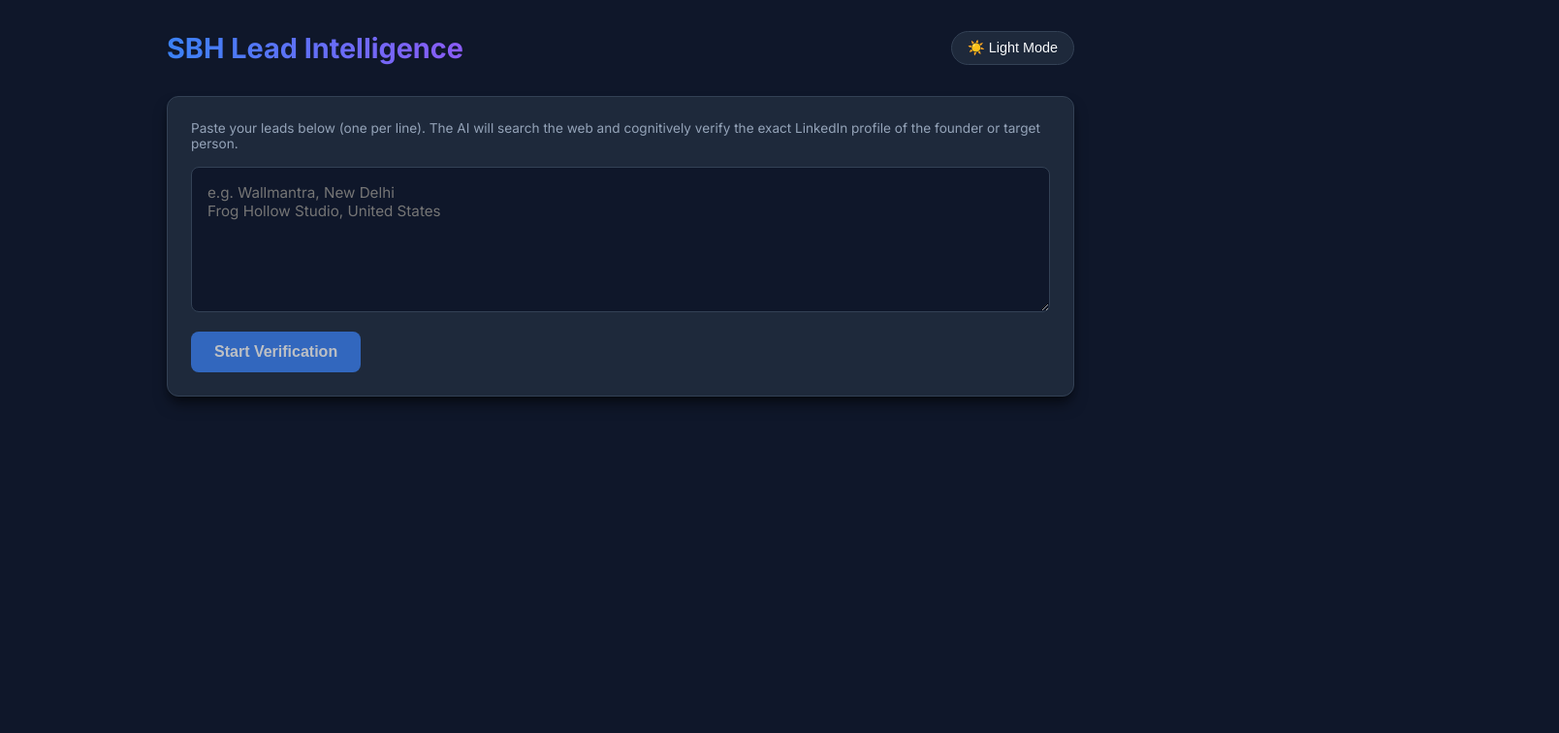
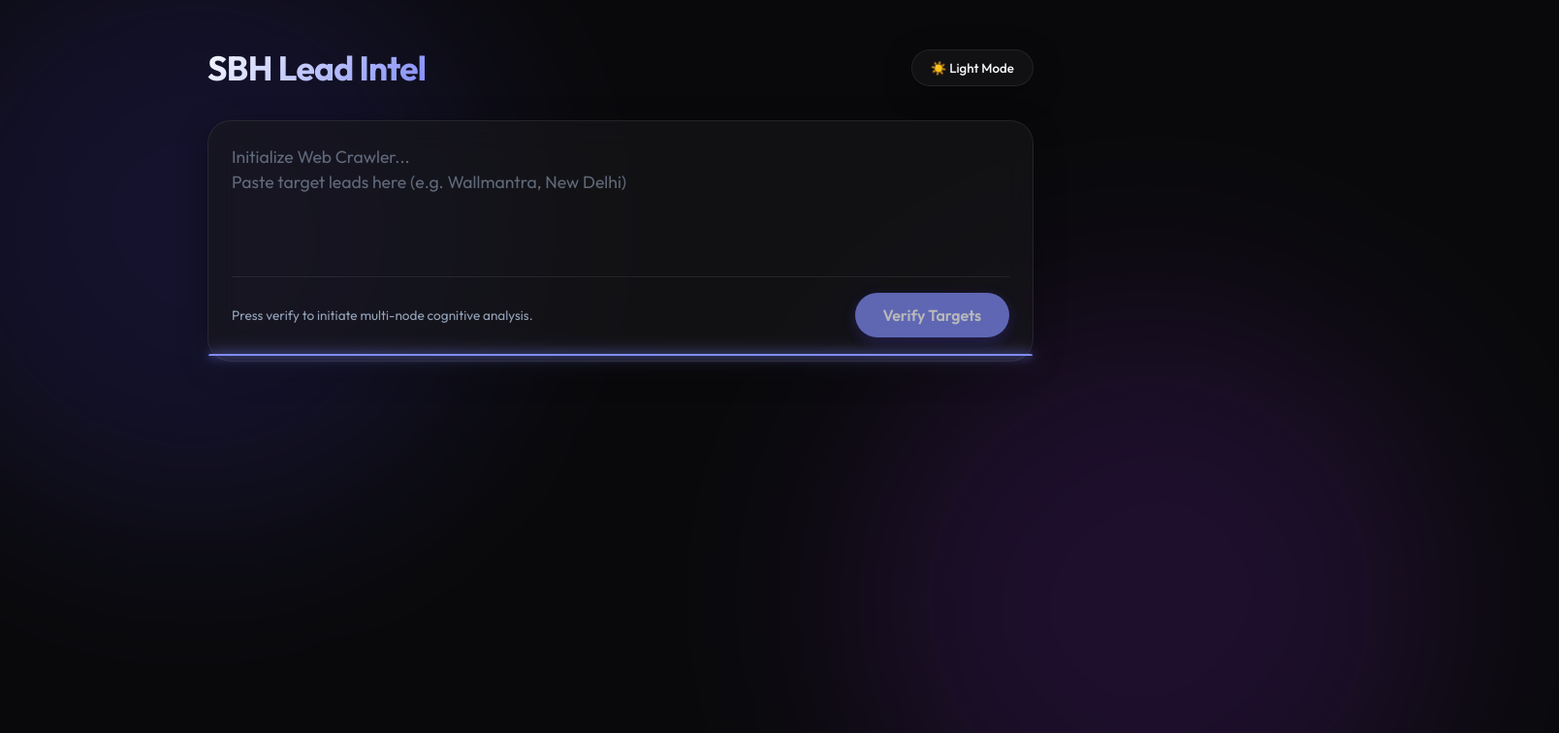
Before and after one commit to rai-analytics/sbh-lead-intel-web, a Next.js app: page / in a window 1280 px wide. Shown: the top 756 px of the page at 97% size, 1608 px wide, since content can reach past the window. Built offline with nearby package versions, Linux system fonts and the light colour scheme.

Commit message:
UI/UX Overhaul: Premium Glassmorphism & Cards

```diff
--- a/src/app/globals.css
+++ b/src/app/globals.css
@@ -1,26 +1,33 @@
-@import url('https://fonts.googleapis.com/css2?family=Inter:wght@400;500;600;700&display=swap');
+@import url('https://fonts.googleapis.com/css2?family=Outfit:wght@300;400;500;600;700&display=swap');
 
 :root {
-  --background: #f8fafc;
-  --foreground: #0f172a;
-  --card-bg: #ffffff;
-  --border: #e2e8f0;
-  --primary: #3b82f6;
-  --primary-hover: #2563eb;
+  /* LIGHT MODE (Elegant Cream) */
+  --bg-base: #fdfbf7;
+  --bg-gradient-1: rgba(147, 197, 253, 0.3);
+  --bg-gradient-2: rgba(196, 181, 253, 0.3);
+  --glass-bg: rgba(255, 255, 255, 0.7);
+  --glass-border: rgba(255, 255, 255, 0.8);
+  --text-main: #1e293b;
+  --text-muted: #64748b;
+  --accent: #4f46e5;
+  --accent-hover: #4338ca;
+  --card-shadow: 0 8px 32px 0 rgba(31, 38, 135, 0.07);
   --success: #10b981;
   --error: #ef4444;
-  --radius: 12px;
-  --shadow: 0 4px 6px -1px rgba(0, 0, 0, 0.1), 0 2px 4px -1px rgba(0, 0, 0, 0.06);
 }
 
 [data-theme='dark'] {
-  --background: #0f172a;
-  --foreground: #f8fafc;
-  --card-bg: #1e293b;
-  --border: #334155;
-  --primary: #3b82f6;
-  --primary-hover: #60a5fa;
-  --shadow: 0 10px 15px -3px rgba(0, 0, 0, 0.5), 0 4px 6px -2px rgba(0, 0, 0, 0.3);
+  /* DARK MODE (Obsidian Black) */
+  --bg-base: #09090b;
+  --bg-gradient-1: rgba(79, 70, 229, 0.15);
+  --bg-gradient-2: rgba(147, 51, 234, 0.15);
+  --glass-bg: rgba(24, 24, 27, 0.6);
+  --glass-border: rgba(255, 255, 255, 0.08);
+  --text-main: #f8fafc;
+  --text-muted: #94a3b8;
+  --accent: #818cf8;
+  --accent-hover: #6366f1;
+  --card-shadow: 0 8px 32px 0 rgba(0, 0, 0, 0.3);
 }
 
 * {
@@ -30,174 +37,291 @@
 }
 
 body {
-  font-family: 'Inter', sans-serif;
-  background-color: var(--background);
-  color: var(--foreground);
-  transition: background-color 0.3s ease, color 0.3s ease;
+  font-family: 'Outfit', sans-serif;
+  background-color: var(--bg-base);
+  color: var(--text-main);
   min-height: 100vh;
-  display: flex;
-  flex-direction: column;
+  position: relative;
+  overflow-x: hidden;
+  transition: background-color 0.4s ease, color 0.4s ease;
+}
+
+/* Animated Gradient Background */
+body::before, body::after {
+  content: '';
+  position: absolute;
+  width: 600px;
+  height: 600px;
+  border-radius: 50%;
+  filter: blur(100px);
+  z-index: -1;
+  animation: float 20s infinite linear alternate;
+}
+
+body::before {
+  background: var(--bg-gradient-1);
+  top: -10%;
+  left: -10%;
+}
+
+body::after {
+  background: var(--bg-gradient-2);
+  bottom: -10%;
+  right: -10%;
+  animation-delay: -10s;
+}
+
+@keyframes float {
+  0% { transform: translate(0, 0) rotate(0deg); }
+  100% { transform: translate(100px, 50px) rotate(180deg); }
 }
 
 .container {
-  max-width: 1000px;
+  max-width: 900px;
   margin: 0 auto;
-  padding: 2rem;
-  width: 100%;
+  padding: 3rem 1.5rem;
+  display: flex;
+  flex-direction: column;
+  gap: 2rem;
 }
 
+/* Header */
 .header {
   display: flex;
   justify-content: space-between;
   align-items: center;
-  margin-bottom: 2rem;
 }
 
-.header h1 {
+.logo {
+  font-size: 2.2rem;
   font-weight: 700;
-  font-size: 1.8rem;
-  background: linear-gradient(to right, var(--primary), #8b5cf6);
+  letter-spacing: -0.02em;
+  background: linear-gradient(135deg, var(--text-main), var(--accent));
   -webkit-background-clip: text;
   -webkit-text-fill-color: transparent;
 }
 
 .theme-toggle {
-  background: var(--card-bg);
-  border: 1px solid var(--border);
-  color: var(--foreground);
-  padding: 0.5rem 1rem;
-  border-radius: 20px;
+  background: var(--glass-bg);
+  border: 1px solid var(--glass-border);
+  color: var(--text-main);
+  padding: 0.6rem 1.2rem;
+  border-radius: 99px;
   cursor: pointer;
-  font-size: 0.9rem;
   font-weight: 500;
-  transition: all 0.2s ease;
+  font-family: inherit;
+  backdrop-filter: blur(10px);
+  -webkit-backdrop-filter: blur(10px);
+  box-shadow: var(--card-shadow);
+  transition: all 0.3s ease;
 }
 
 .theme-toggle:hover {
-  background: var(--border);
+  transform: translateY(-2px);
+  border-color: var(--accent);
 }
 
-.card {
-  background: var(--card-bg);
-  border-radius: var(--radius);
+/* Command Box (Input) */
+.command-box {
+  background: var(--glass-bg);
+  backdrop-filter: blur(16px);
+  -webkit-backdrop-filter: blur(16px);
+  border: 1px solid var(--glass-border);
+  border-radius: 24px;
   padding: 1.5rem;
-  box-shadow: var(--shadow);
-  border: 1px solid var(--border);
-  margin-bottom: 1.5rem;
-  transition: all 0.3s ease;
+  box-shadow: var(--card-shadow);
+  display: flex;
+  flex-direction: column;
+  gap: 1rem;
+  position: relative;
+  transition: border-color 0.3s ease, box-shadow 0.3s ease;
 }
 
-.textarea {
-  width: 100%;
-  min-height: 150px;
-  background: var(--background);
-  color: var(--foreground);
-  border: 1px solid var(--border);
-  border-radius: 8px;
-  padding: 1rem;
-  font-family: 'Inter', sans-serif;
-  font-size: 0.95rem;
-  resize: vertical;
-  margin-bottom: 1rem;
-  outline: none;
-  transition: border-color 0.2s ease;
+.command-box:focus-within {
+  border-color: var(--accent);
+  box-shadow: 0 0 0 1px var(--accent), var(--card-shadow);
 }
 
-.textarea:focus {
-  border-color: var(--primary);
+.command-input {
+  width: 100%;
+  min-height: 120px;
+  background: transparent;
+  border: none;
+  color: var(--text-main);
+  font-family: 'Outfit', sans-serif;
+  font-size: 1.1rem;
+  resize: none;
+  outline: none;
+  line-height: 1.5;
 }
 
-.btn {
-  background: var(--primary);
-  color: white;
+.command-input::placeholder {
+  color: var(--text-muted);
+  opacity: 0.6;
+}
+
+.command-actions {
+  display: flex;
+  justify-content: space-between;
+  align-items: center;
+  border-top: 1px solid var(--glass-border);
+  padding-top: 1rem;
+}
+
+.action-hint {
+  font-size: 0.85rem;
+  color: var(--text-muted);
+}
+
+.btn-primary {
+  background: var(--accent);
+  color: #fff;
   border: none;
-  padding: 0.75rem 1.5rem;
-  border-radius: 8px;
+  padding: 0.8rem 1.8rem;
+  border-radius: 99px;
   font-weight: 600;
+  font-family: inherit;
+  font-size: 1rem;
   cursor: pointer;
-  font-size: 1rem;
-  transition: background 0.2s ease, transform 0.1s ease;
+  transition: all 0.2s ease;
   display: flex;
   align-items: center;
   gap: 0.5rem;
+  box-shadow: 0 4px 14px 0 rgba(79, 70, 229, 0.39);
 }
 
-.btn:hover {
-  background: var(--primary-hover);
+.btn-primary:hover:not(:disabled) {
+  background: var(--accent-hover);
+  transform: translateY(-2px);
 }
 
-.btn:active {
-  transform: scale(0.98);
+.btn-primary:disabled {
+  opacity: 0.7;
+  cursor: not-allowed;
+  transform: none;
 }
 
-.btn:disabled {
-  opacity: 0.7;
-  cursor: not-allowed;
-}
-
-.results-table {
-  width: 100%;
-  border-collapse: collapse;
+/* Results Grid */
+.results-grid {
+  display: grid;
+  grid-template-columns: 1fr;
+  gap: 1rem;
   margin-top: 1rem;
 }
 
-.results-table th, .results-table td {
-  padding: 1rem;
-  text-align: left;
-  border-bottom: 1px solid var(--border);
+.result-card {
+  background: var(--glass-bg);
+  backdrop-filter: blur(12px);
+  -webkit-backdrop-filter: blur(12px);
+  border: 1px solid var(--glass-border);
+  border-radius: 16px;
+  padding: 1.5rem;
+  box-shadow: var(--card-shadow);
+  display: flex;
+  align-items: center;
+  justify-content: space-between;
+  animation: slideUp 0.4s ease forwards;
+  opacity: 0;
+  transform: translateY(20px);
 }
 
-.results-table th {
-  font-weight: 600;
-  color: var(--foreground);
-  background-color: rgba(0,0,0,0.02);
+@keyframes slideUp {
+  to { opacity: 1; transform: translateY(0); }
 }
 
-[data-theme='dark'] .results-table th {
-  background-color: rgba(255,255,255,0.02);
+.result-info h3 {
+  font-size: 1.1rem;
+  font-weight: 600;
+  margin-bottom: 0.3rem;
 }
 
-.status-badge {
-  padding: 0.25rem 0.75rem;
-  border-radius: 9999px;
-  font-size: 0.8rem;
-  font-weight: 600;
+.result-link {
+  color: var(--accent);
+  text-decoration: none;
+  font-size: 0.95rem;
+  font-weight: 500;
+  display: inline-flex;
+  align-items: center;
+  gap: 0.4rem;
 }
 
-.status-high {
-  background: rgba(16, 185, 129, 0.1);
-  color: var(--success);
+.result-link:hover {
+  text-decoration: underline;
 }
 
-.status-low {
-  background: rgba(239, 68, 68, 0.1);
-  color: var(--error);
+.badge {
+  display: inline-flex;
+  align-items: center;
+  gap: 0.4rem;
+  padding: 0.4rem 1rem;
+  border-radius: 99px;
+  font-size: 0.85rem;
+  font-weight: 600;
+  background: var(--glass-bg);
+  border: 1px solid var(--glass-border);
 }
 
-.status-pending {
-  background: rgba(59, 130, 246, 0.1);
-  color: var(--primary);
+.dot {
+  width: 8px;
+  height: 8px;
+  border-radius: 50%;
 }
 
-.loader {
-  border: 2px solid rgba(255,255,255,0.3);
-  border-top: 2px solid white;
-  border-radius: 50%;
-  width: 16px;
-  height: 16px;
-  animation: spin 1s linear infinite;
+.dot-high { background: var(--success); box-shadow: 0 0 8px var(--success); }
+.dot-low { background: var(--error); box-shadow: 0 0 8px var(--error); }
+.dot-pending { background: var(--accent); animation: pulse 1.5s infinite; }
+
+@keyframes pulse {
+  0% { box-shadow: 0 0 0 0 rgba(79, 70, 229, 0.4); }
+  70% { box-shadow: 0 0 0 6px rgba(79, 70, 229, 0); }
+  100% { box-shadow: 0 0 0 0 rgba(79, 70, 229, 0); }
 }
 
-@keyframes spin {
-  0% { transform: rotate(0deg); }
-  100% { transform: rotate(360deg); }
+/* Export Button */
+.export-bar {
+  display: flex;
+  justify-content: flex-end;
+  margin-bottom: 1rem;
 }
 
-.help-text {
-  font-size: 0.85rem;
-  color: #64748b;
-  margin-bottom: 1rem;
+.btn-secondary {
+  background: transparent;
+  color: var(--text-main);
+  border: 1px solid var(--glass-border);
+  padding: 0.6rem 1.2rem;
+  border-radius: 99px;
+  font-weight: 500;
+  font-family: inherit;
+  cursor: pointer;
+  transition: all 0.2s ease;
+  backdrop-filter: blur(8px);
 }
-[data-theme='dark'] .help-text {
-  color: #94a3b8;
+
+.btn-secondary:hover {
+  background: var(--glass-border);
 }
+
+/* Loading Scanner Line */
+.scanner {
+  position: absolute;
+  top: 0;
+  left: 0;
+  width: 100%;
+  height: 2px;
+  background: var(--accent);
+  box-shadow: 0 0 10px var(--accent), 0 0 20px var(--accent);
+  animation: scan 2s cubic-bezier(0.4, 0, 0.2, 1) infinite;
+  opacity: 0;
+  border-radius: 24px 24px 0 0;
+}
+
+.processing .scanner {
+  opacity: 1;
+}
+
+@keyframes scan {
+  0% { top: 0; opacity: 0; }
+  10% { opacity: 1; }
+  90% { opacity: 1; }
+  100% { top: 100%; opacity: 0; }
+}
--- a/src/app/page.tsx
+++ b/src/app/page.tsx
@@ -16,7 +16,6 @@
   const [isProcessing, setIsProcessing] = useState(false);
 
   useEffect(() => {
-    // Set initial theme
     document.documentElement.setAttribute('data-theme', theme);
   }, [theme]);
 
@@ -31,7 +30,7 @@
     const initialResults: LeadResult[] = lines.map((line, idx) => ({
       id: idx,
       originalText: line,
-      url: '...',
+      url: 'Analyzing footprints...',
       confidence: 'PENDING'
     }));
 
@@ -40,10 +39,6 @@
 
     for (let i = 0; i < lines.length; i++) {
       const line = lines[i];
-      // Basic parsing: Assume comma separated like "Company, Location, Name" or just string
-      // For SBH pipeline we just pass the whole string to Brave search usually,
-      // but let's pass it as company for the API route.
-
       try {
         const res = await fetch('/api/verify-lead', {
           method: 'POST',
@@ -83,70 +78,69 @@
   return (
     <div className="container">
       <header className="header">
-        <h1>SBH Lead Intelligence</h1>
+        <h1 className="logo">SBH Lead Intel</h1>
         <button className="theme-toggle" onClick={toggleTheme}>
           {theme === 'light' ? '🌙 Dark Mode' : '☀️ Light Mode'}
         </button>
       </header>
 
       <main>
-        <section className="card">
-          <p className="help-text">
-            Paste your leads below (one per line). The AI will search the web and cognitively verify the exact LinkedIn profile of the founder or target person.
-          </p>
+        {/* Command Box */}
+        <section className={`command-box ${isProcessing ? 'processing' : ''}`}>
+          <div className="scanner"></div>
           <textarea
-            className="textarea"
-            placeholder="e.g. Wallmantra, New Delhi&#10;Frog Hollow Studio, United States"
+            className="command-input"
+            placeholder="Initialize Web Crawler...&#10;Paste target leads here (e.g. Wallmantra, New Delhi)"
             value={inputText}
             onChange={(e) => setInputText(e.target.value)}
             disabled={isProcessing}
           />
 
-          <div style={{ display: 'flex', gap: '1rem' }}>
-            <button className="btn" onClick={handleProcess} disabled={isProcessing || !inputText.trim()}>
-              {isProcessing && <span className="loader"></span>}
-              {isProcessing ? 'Verifying Leads...' : 'Start Verification'}
+          <div className="command-actions">
+            <span className="action-hint">Press verify to initiate multi-node cognitive analysis.</span>
+            <button className="btn-primary" onClick={handleProcess} disabled={isProcessing || !inputText.trim()}>
+              {isProcessing ? 'Scanning Grid...' : 'Verify Targets'}
             </button>
-
-            {results.length > 0 && !isProcessing && (
-              <button className="btn" onClick={exportCSV} style={{ background: 'var(--success)' }}>
-                📥 Export CSV
-              </button>
-            )}
           </div>
         </section>
 
+        {/* Results Grid */}
         {results.length > 0 && (
-          <section className="card">
-            <table className="results-table">
-              <thead>
-                <tr>
-                  <th>Target Lead</th>
-                  <th>Verified LinkedIn URL</th>
-                  <th>Confidence</th>
-                </tr>
-              </thead>
-              <tbody>
-                {results.map(r => (
-                  <tr key={r.id}>
-                    <td>{r.originalText}</td>
-                    <td>
-                      {r.url.startsWith('http') ? (
-                        <a href={r.url} target="_blank" rel="noreferrer" style={{ color: 'var(--primary)' }}>
-                          {r.url}
-                        </a>
-                      ) : r.url}
-                    </td>
-                    <td>
-                      <span className={`status-badge status-${r.confidence.toLowerCase()}`}>
-                        {r.confidence}
-                      </span>
-                    </td>
-                  </tr>
-                ))}
-              </tbody>
-            </table>
-          </section>
+          <div style={{ marginTop: '3rem' }}>
+            {!isProcessing && (
+              <div className="export-bar">
+                <button className="btn-secondary" onClick={exportCSV}>
+                  📥 Export CSV Data
+                </button>
+              </div>
+            )}
+
+            <div className="results-grid">
+              {results.map((r, index) => (
+                <div
+                  key={r.id}
+                  className="result-card"
+                  style={{ animationDelay: `${index * 0.1}s` }}
+                >
+                  <div className="result-info">
+                    <h3>{r.originalText}</h3>
+                    {r.url.startsWith('http') ? (
+                      <a href={r.url} target="_blank" rel="noreferrer" className="result-link">
+                        🔗 {r.url.split('linkedin.com/in/')[1] || r.url}
+                      </a>
+                    ) : (
+                      <span className="result-link" style={{ color: 'var(--text-muted)' }}>{r.url}</span>
+                    )}
+                  </div>
+
+                  <div className="badge">
+                    <div className={`dot dot-${r.confidence.toLowerCase()}`}></div>
+                    {r.confidence}
+                  </div>
+                </div>
+              ))}
+            </div>
+          </div>
         )}
       </main>
     </div>
```
